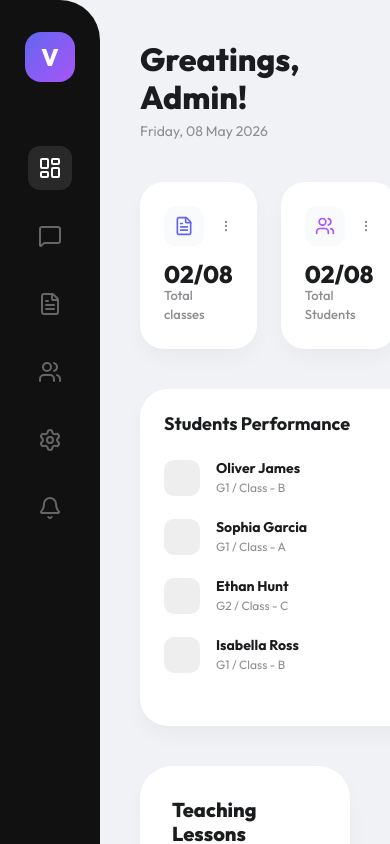
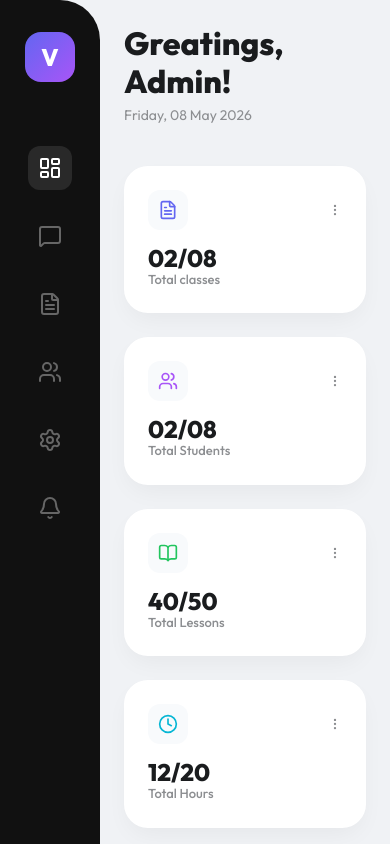
Before and after one commit to prozazba/VisiSekolah, a Next.js app: page /dashboard in a window 390 px wide. Shown: the top 844 px of the page. Built offline with nearby package versions, Linux system fonts and the light colour scheme; no server answers; the database is empty.

Commit message:
fix: make dashboard grid layouts responsive on ipad and tablets

```diff
--- a/src/styles/dashboard-v2.module.scss
+++ b/src/styles/dashboard-v2.module.scss
@@ -99,12 +99,21 @@
   flex: 1;
   padding: 2.5rem;
   overflow-y: auto;
+
+  @media (max-width: 1024px) {
+    padding: 1.5rem;
+  }
 }
 
 .twoColumnLayout {
   display: grid;
   grid-template-columns: 1fr 350px;
   gap: 2.5rem;
+
+  @media (max-width: 1240px) {
+    grid-template-columns: 1fr;
+    gap: 2rem;
+  }
 }
 
 .greeting {
@@ -125,6 +134,14 @@
   grid-template-columns: repeat(4, 1fr);
   gap: 1.5rem;
   margin-bottom: 2.5rem;
+
+  @media (max-width: 1024px) {
+    grid-template-columns: repeat(2, 1fr);
+  }
+
+  @media (max-width: 640px) {
+    grid-template-columns: 1fr;
+  }
 }
 
 .statCard {
@@ -164,6 +181,10 @@
   grid-template-columns: 350px 1fr;
   gap: 1.5rem;
   margin-bottom: 2.5rem;
+
+  @media (max-width: 1024px) {
+    grid-template-columns: 1fr;
+  }
 }
 
 .card {
```
